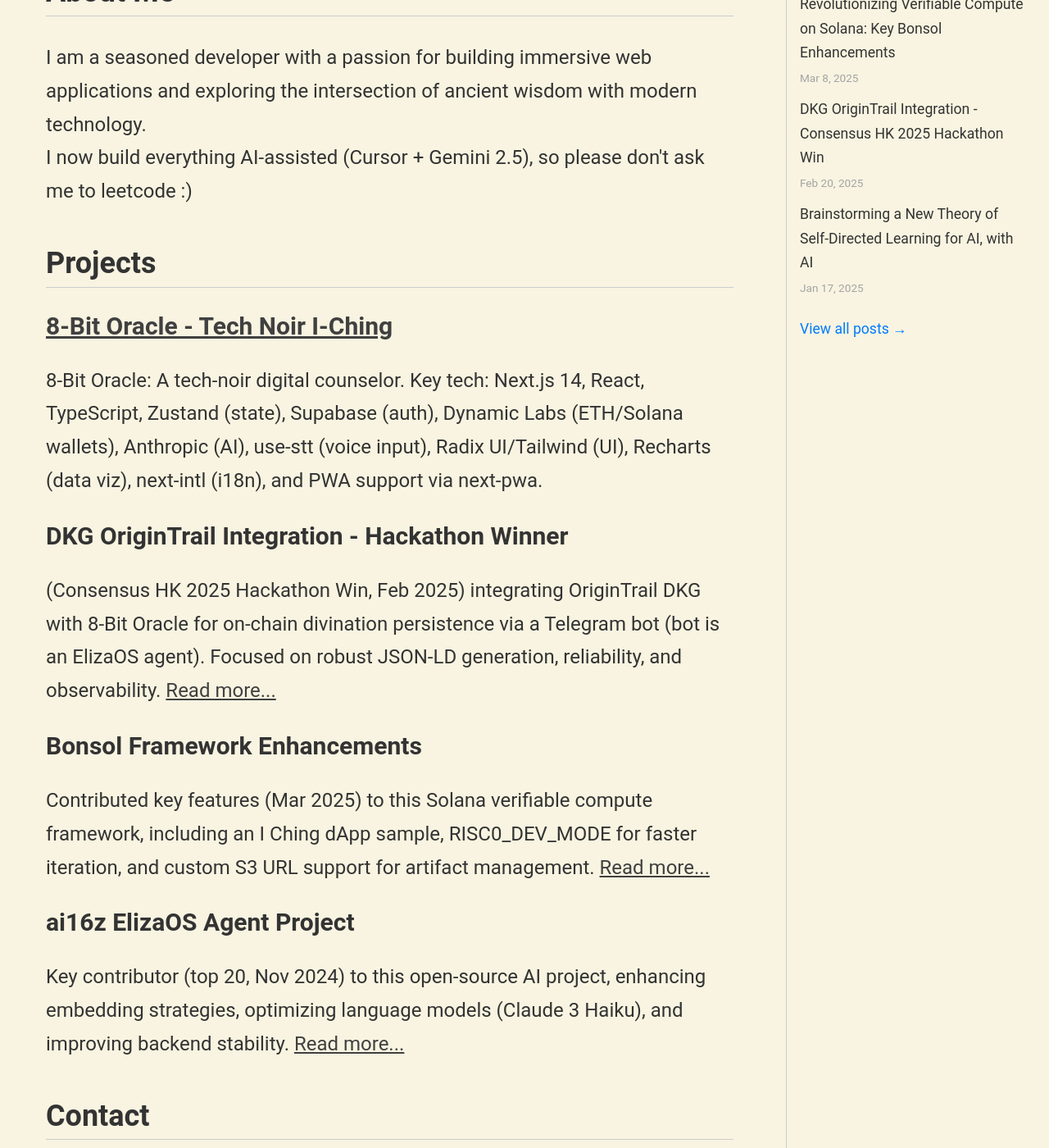
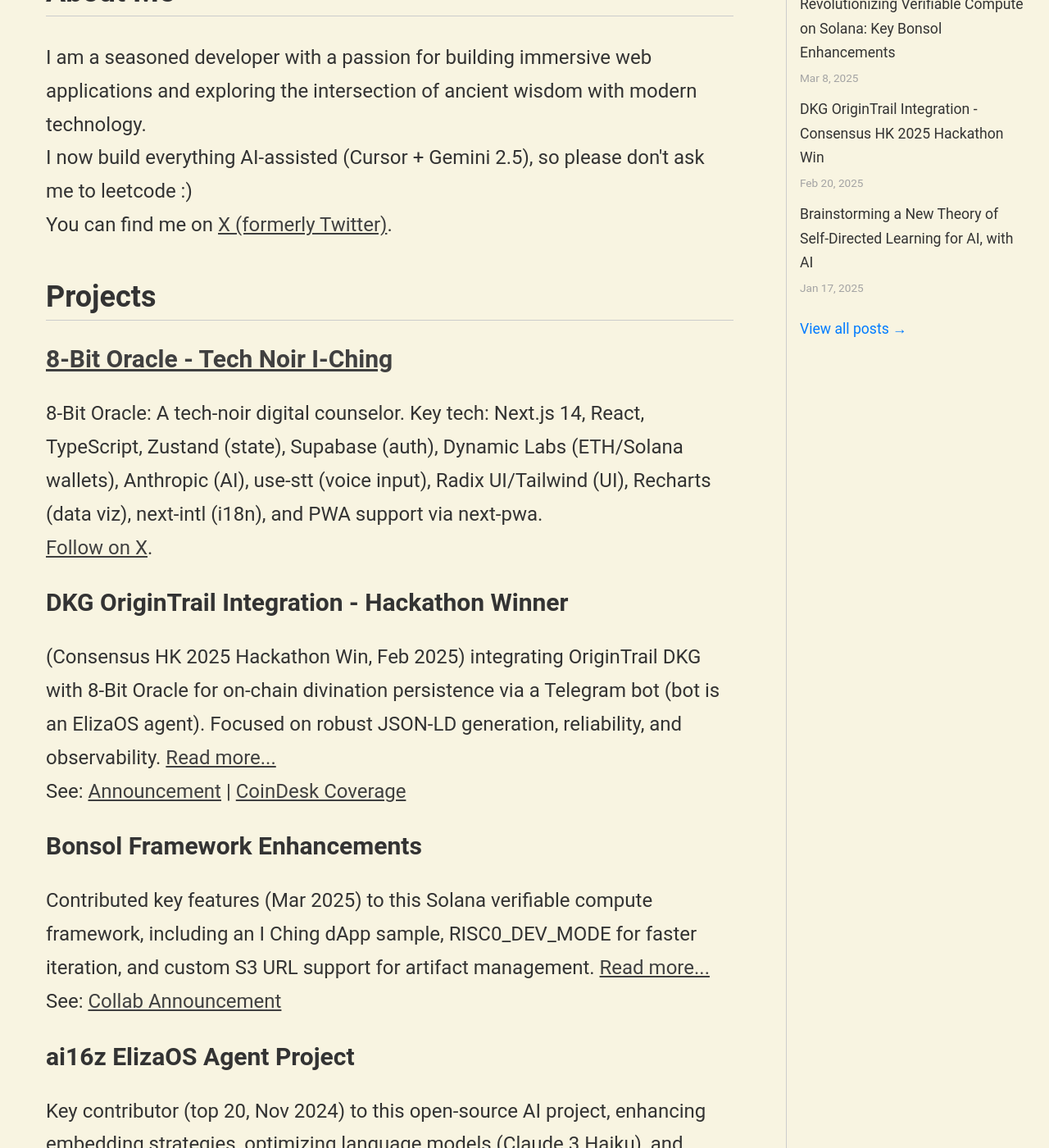
Before and after one commit to augchan42/augchan42.github.io, a Jekyll site: the page built from index.html, in a window 1280 px wide and 1400 px high, scrolled down 281 px. Shown: the whole window at 82% size. Built offline with Jekyll 4.4.1, drawn with Linux system fonts in a browser that asks for light colours; some web fonts are replaced.

Commit message:
Update portfolio and blog content to include new project links and enhance descriptions. Add social media references for better engagement and visibility.

```diff
--- a/index.html
+++ b/index.html
@@ -16,7 +16,8 @@
     <p class="portfolio-text">
       I am a seasoned developer with a passion for building immersive web applications and exploring the intersection of ancient wisdom
       with modern technology. <br>
-      I now build everything AI-assisted (Cursor + Gemini 2.5), so please don't ask me to leetcode :)
+      I now build everything AI-assisted (Cursor + Gemini 2.5), so please don't ask me to leetcode :)<br>
+      You can find me on <a href="https://x.com/hosermage_" class="portfolio-link" target="_blank">X (formerly Twitter)</a>.
     </p>
   </section>
 
@@ -25,15 +26,16 @@
     <ul class="portfolio-project-list">
       <li>
         <h3 class="portfolio-project-name"><a href="https://app.8bitoracle.ai" class="portfolio-link" target="_blank">8-Bit Oracle - Tech Noir I-Ching</a></h3>
-        <p class="portfolio-project-description">8-Bit Oracle: A tech-noir digital counselor. Key tech: Next.js 14, React, TypeScript, Zustand (state), Supabase (auth), Dynamic Labs (ETH/Solana wallets), Anthropic (AI), use-stt (voice input), Radix UI/Tailwind (UI), Recharts (data viz), next-intl (i18n), and PWA support via next-pwa.</p>
+        <p class="portfolio-project-description">8-Bit Oracle: A tech-noir digital counselor. Key tech: Next.js 14, React, TypeScript, Zustand (state), Supabase (auth), Dynamic Labs (ETH/Solana wallets), Anthropic (AI), use-stt (voice input), Radix UI/Tailwind (UI), Recharts (data viz), next-intl (i18n), and PWA support via next-pwa. <br>
+          <a href="https://x.com/8bitoracle" class="portfolio-link" target="_blank">Follow on X</a>.</p>
       </li>
       <li>
         <h3 class="portfolio-project-name">DKG OriginTrail Integration - Hackathon Winner</h3>
-        <p class="portfolio-project-description">(Consensus HK 2025 Hackathon Win, Feb 2025) integrating OriginTrail DKG with 8-Bit Oracle for on-chain divination persistence via a Telegram bot (bot is an ElizaOS agent). Focused on robust JSON-LD generation, reliability, and observability. <a href="{{ site.baseurl }}/2025/02/20/dkg-origintrail-hackathon/" class="portfolio-link">Read more...</a></p>
+        <p class="portfolio-project-description">(Consensus HK 2025 Hackathon Win, Feb 2025) integrating OriginTrail DKG with 8-Bit Oracle for on-chain divination persistence via a Telegram bot (bot is an ElizaOS agent). Focused on robust JSON-LD generation, reliability, and observability. <a href="{{ site.baseurl }}/2025/02/20/dkg-origintrail-hackathon/" class="portfolio-link">Read more...</a> <br>See: <a href="https://x.com/origin_trail/status/1892543087479505352" class="portfolio-link" target="_blank">Announcement</a> | <a href="https://www.coindesk.com/consensus-hong-kong-2025-coverage/2025/02/27/consensus-hackathon-winners-ai-agents-gaming-trading-payments-and-nfts" class="portfolio-link" target="_blank">CoinDesk Coverage</a></p>
       </li>
       <li>
         <h3 class="portfolio-project-name">Bonsol Framework Enhancements</h3>
-        <p class="portfolio-project-description">Contributed key features (Mar 2025) to this Solana verifiable compute framework, including an I Ching dApp sample, RISC0_DEV_MODE for faster iteration, and custom S3 URL support for artifact management. <a href="{{ site.baseurl }}/2025/03/08/bonsol-verifiable-compute-enhancements/" class="portfolio-link">Read more...</a></p>
+        <p class="portfolio-project-description">Contributed key features (Mar 2025) to this Solana verifiable compute framework, including an I Ching dApp sample, RISC0_DEV_MODE for faster iteration, and custom S3 URL support for artifact management. <a href="{{ site.baseurl }}/2025/03/08/bonsol-verifiable-compute-enhancements/" class="portfolio-link">Read more...</a> <br>See: <a href="https://x.com/bonsol_labs/status/1920858983436292250" class="portfolio-link" target="_blank">Collab Announcement</a></p>
       </li>
       <li>
         <h3 class="portfolio-project-name">ai16z ElizaOS Agent Project</h3>
```
Also changed, not shown: _posts/2025-02-20-dkg-origintrail-hackathon.md (+1 -1 lines), _posts/2025-03-08-bonsol-verifiable-compute-enhancements.md (+1 -1 lines).
